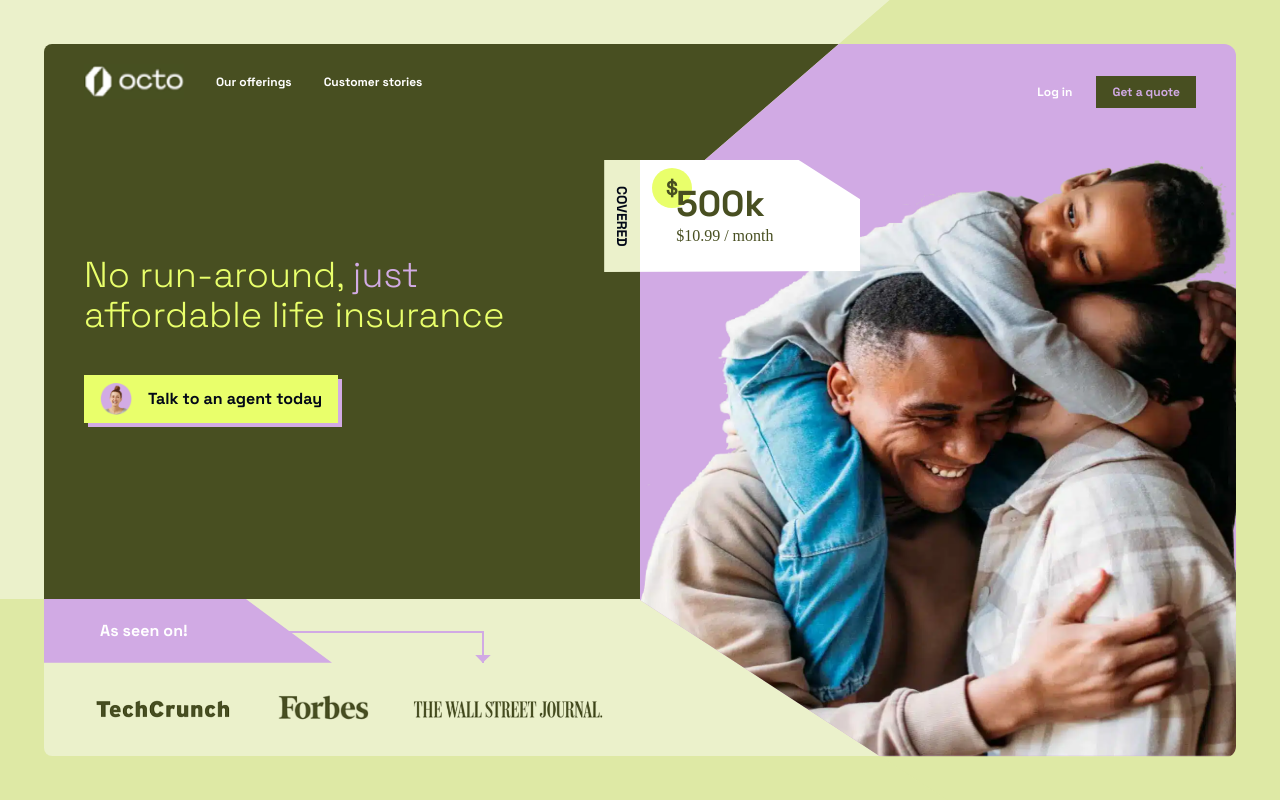
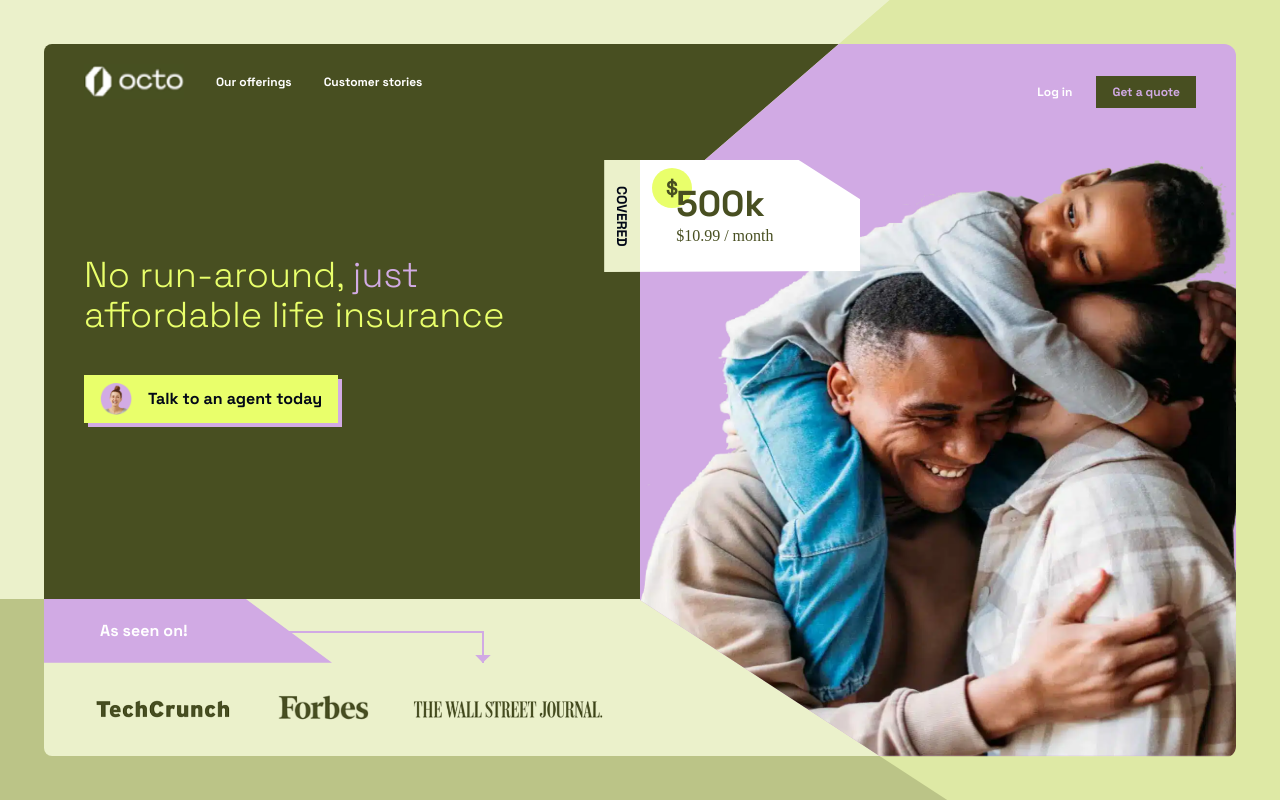
Before and after one commit to oleyva93/dribbble-clone-test, a React (Vite) app: page / in a window 1280 px wide. Built offline with nearby package versions, Linux system fonts and the light colour scheme; a web font is replaced by a local one.

Commit message:
Update grid and footer styles

```diff
--- a/src/app/index.tsx
+++ b/src/app/index.tsx
@@ -6,7 +6,7 @@ import "./index.css";
 
 const OctoApp = () => {
   return (
-    <main className="grid [grid-template-rows:1fr_.336fr] h-[100dvh] min-h-[679px]">
+    <main className="grid grid-rows-octo h-dvh min-h-octo-screen">
       <LeftSection />
       <RightSection />
       <Footer />
--- a/src/app/octo-layout/footer.tsx
+++ b/src/app/octo-layout/footer.tsx
@@ -1,6 +1,6 @@
 const Footer = () => {
   return (
-    <footer className="bg-secondary pl-11 pb-11 pr-11">
+    <footer className="bg-footer-box pl-11 pb-11 pr-11">
       <div className="h-full bg-secondary-foreground rounded-b-lg grid">
         <section className="flex items-end h-fit">
           <div className="h-16 w-full md:w-[18rem] bg-primary-foreground banner-info-figure flex items-center px-5 md:px-14 text-white font-bold">
--- a/src/index.css
+++ b/src/index.css
@@ -38,6 +38,7 @@
     --border: 214.3 31.8% 91.4%;
     --input: 214.3 31.8% 91.4%;
     --ring: 222.2 84% 4.9%;
+    --footer-box: 69, 34%, 65%;
     --center-text: 69, 100%, 71%;
 
     --radius: 0.5rem;
--- a/tailwind.config.js
+++ b/tailwind.config.js
@@ -24,6 +24,7 @@ module.exports = {
         background: "hsl(var(--background))",
         foreground: "hsl(var(--foreground))",
         "center-text": "hsl(var(--center-text))",
+        "footer-box": "hsl(var(--footer-box))",
         primary: {
           DEFAULT: "hsl(var(--primary))",
           foreground: "hsl(var(--primary-foreground))",
@@ -53,6 +54,9 @@ module.exports = {
           foreground: "hsl(var(--card-foreground))",
         },
       },
+      minHeight: {
+        "octo-screen": "679px",
+      },
       borderRadius: {
         lg: "var(--radius)",
         md: "calc(var(--radius) - 2px)",
@@ -72,6 +76,9 @@ module.exports = {
         "accordion-down": "accordion-down 0.2s ease-out",
         "accordion-up": "accordion-up 0.2s ease-out",
       },
+      gridTemplateRows: {
+        octo: "1fr .336fr",
+      },
     },
   },
   plugins: [require("tailwindcss-animate")],
```
